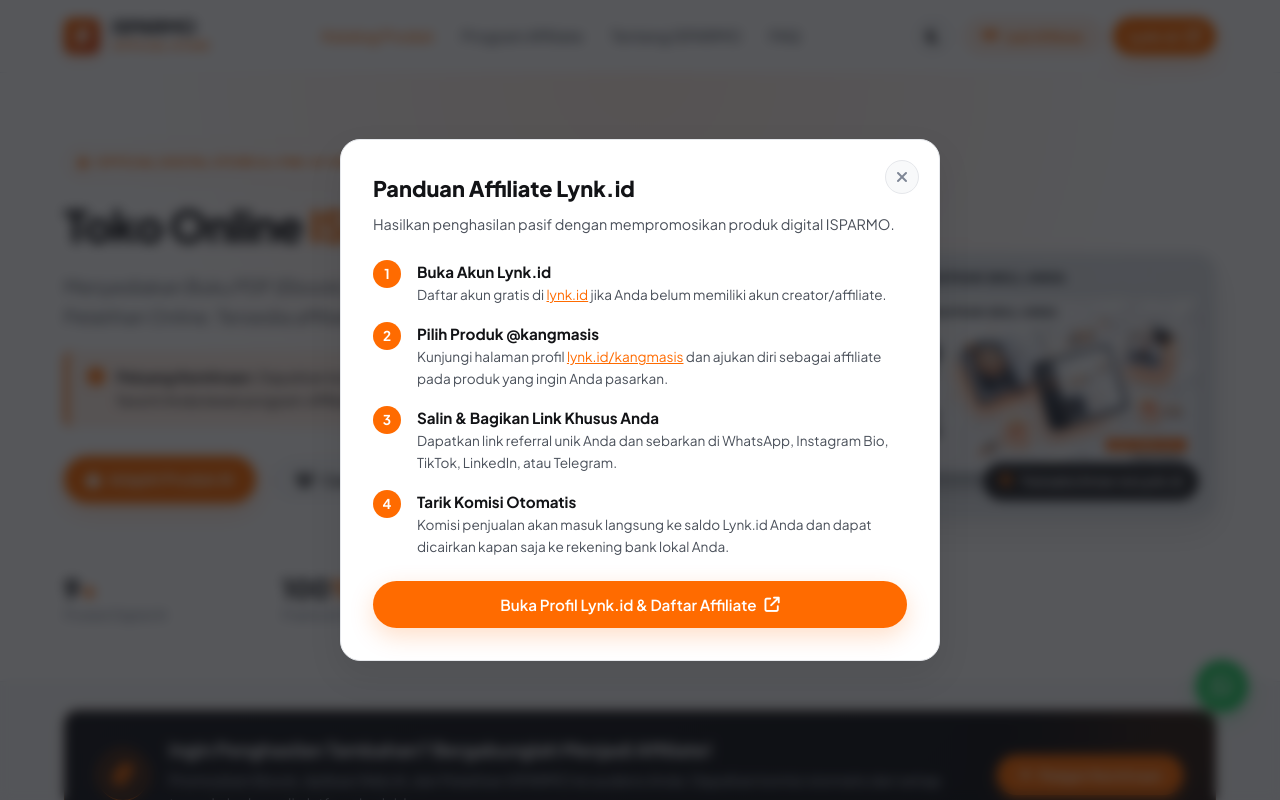
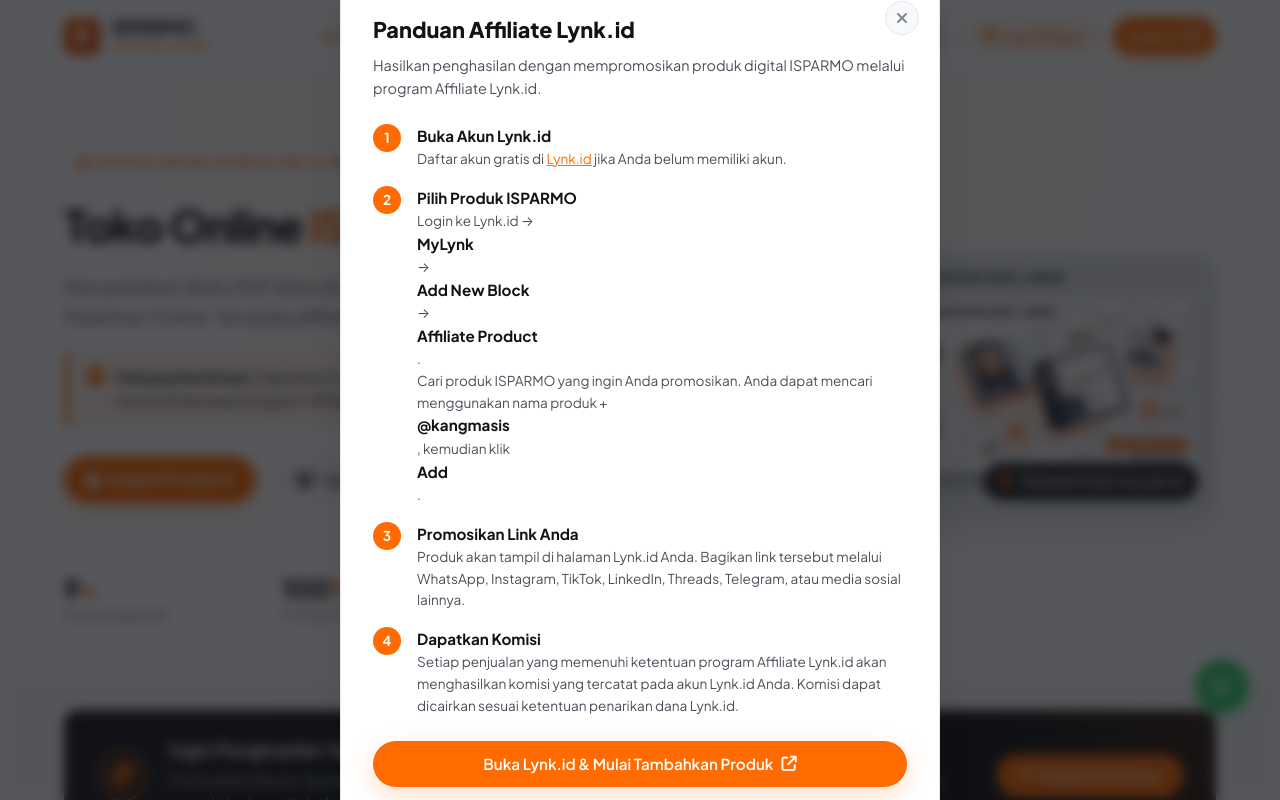
Before and after one commit to masisparmo/landingpage-lynk.id, a plain HTML site: page index.html in a window 1280 px wide. Both pictures are taken after a click on the button "Jadi Affiliate". Shown: the top 800 px of the page. Drawn offline with Linux system fonts and the light colour scheme.

Commit message:
docs(affiliate): update affiliate guide steps with MyLynk Add New Block instructions

```diff
--- a/index.html
+++ b/index.html
@@ -284,7 +284,7 @@
             "name": "Apakah tersedia program affiliate di Toko Online ISPARMO?",
             "acceptedAnswer": {
               "@type": "Answer",
-              "text": "Ya, seluruh produk digital ISPARMO membuka program affiliate resmi melalui Lynk.id. Siapa saja dapat mendaftar menjadi affiliate di Lynk.id dan membagikan link referral produk untuk mendapatkan komisi penjualan menarik secara otomatis."
+              "text": "Ya, seluruh produk digital ISPARMO membuka program affiliate resmi melalui Lynk.id. Login ke Lynk.id -> MyLynk -> Add New Block -> Affiliate Product, cari produk dengan nama produk + @kangmasis, lalu klik Add untuk mempromosikan dan mendapatkan komisi."
             }
           },
           {
@@ -890,7 +890,7 @@
               <i class="fa-solid fa-chevron-down"></i>
             </button>
             <div class="faq-answer">
-              Seluruh produk di Toko Online ISPARMO terhubung dengan fitur Affiliate di Lynk.id. Anda cukup membuat akun di Lynk.id, lalu mendaftar sebagai affiliate untuk produk-produk @kangmasis. Bagikan link referral khusus Anda di media sosial, grup WhatsApp, atau blog. Komisi akan otomatis tercatat di dashboard Lynk.id Anda setiap ada transaksi sukses!
+              Hasilkan penghasilan dengan mempromosikan produk digital ISPARMO melalui program Affiliate Lynk.id: (1) <strong>Buka Akun Lynk.id</strong> (daftar gratis jika belum punya akun), (2) <strong>Pilih Produk ISPARMO</strong> dengan login ke Lynk.id &rarr; MyLynk &rarr; Add New Block &rarr; Affiliate Product, lalu cari nama produk + <strong>@kangmasis</strong> dan klik Add, (3) <strong>Promosikan Link Anda</strong> di WhatsApp, Instagram, TikTok, LinkedIn, Threads, atau Telegram, (4) <strong>Dapatkan Komisi</strong> yang otomatis tercatat dan dapat dicairkan sesuai ketentuan Lynk.id.
             </div>
           </div>
 
@@ -930,7 +930,7 @@
 
       <div class="modal-header">
         <h3 id="modalTitle">Panduan Affiliate Lynk.id</h3>
-        <p>Hasilkan penghasilan pasif dengan mempromosikan produk digital ISPARMO.</p>
+        <p>Hasilkan penghasilan dengan mempromosikan produk digital ISPARMO melalui program Affiliate Lynk.id.</p>
       </div>
 
       <div class="modal-steps">
@@ -938,38 +938,38 @@
           <div class="step-num">1</div>
           <div class="step-text">
             <strong>Buka Akun Lynk.id</strong>
-            <p>Daftar akun gratis di <a href="https://lynk.id" target="_blank" rel="noopener noreferrer" style="color:var(--brand-orange); text-decoration:underline;">lynk.id</a> jika Anda belum memiliki akun creator/affiliate.</p>
+            <p>Daftar akun gratis di <a href="https://lynk.id" target="_blank" rel="noopener noreferrer" style="color:var(--brand-orange); text-decoration:underline;">Lynk.id</a> jika Anda belum memiliki akun.</p>
           </div>
         </div>
 
         <div class="modal-step">
           <div class="step-num">2</div>
           <div class="step-text">
-            <strong>Pilih Produk @kangmasis</strong>
-            <p>Kunjungi halaman profil <a href="https://lynk.id/kangmasis" target="_blank" rel="noopener noreferrer" style="color:var(--brand-orange); text-decoration:underline;">lynk.id/kangmasis</a> dan ajukan diri sebagai affiliate pada produk yang ingin Anda pasarkan.</p>
+            <strong>Pilih Produk ISPARMO</strong>
+            <p>Login ke Lynk.id &rarr; <strong>MyLynk</strong> &rarr; <strong>Add New Block</strong> &rarr; <strong>Affiliate Product</strong>.<br>Cari produk ISPARMO yang ingin Anda promosikan. Anda dapat mencari menggunakan nama produk + <strong>@kangmasis</strong>, kemudian klik <strong>Add</strong>.</p>
           </div>
         </div>
 
         <div class="modal-step">
           <div class="step-num">3</div>
           <div class="step-text">
-            <strong>Salin &amp; Bagikan Link Khusus Anda</strong>
-            <p>Dapatkan link referral unik Anda dan sebarkan di WhatsApp, Instagram Bio, TikTok, LinkedIn, atau Telegram.</p>
+            <strong>Promosikan Link Anda</strong>
+            <p>Produk akan tampil di halaman Lynk.id Anda. Bagikan link tersebut melalui WhatsApp, Instagram, TikTok, LinkedIn, Threads, Telegram, atau media sosial lainnya.</p>
           </div>
         </div>
 
         <div class="modal-step">
           <div class="step-num">4</div>
           <div class="step-text">
-            <strong>Tarik Komisi Otomatis</strong>
-            <p>Komisi penjualan akan masuk langsung ke saldo Lynk.id Anda dan dapat dicairkan kapan saja ke rekening bank lokal Anda.</p>
+            <strong>Dapatkan Komisi</strong>
+            <p>Setiap penjualan yang memenuhi ketentuan program Affiliate Lynk.id akan menghasilkan komisi yang tercatat pada akun Lynk.id Anda. Komisi dapat dicairkan sesuai ketentuan penarikan dana Lynk.id.</p>
           </div>
         </div>
       </div>
 
       <div style="display:flex; justify-content:flex-end; gap:0.75rem;">
-        <a href="https://lynk.id/kangmasis" target="_blank" rel="noopener noreferrer" class="btn-primary" style="width:100%; text-align:center;">
-          <span>Buka Profil Lynk.id &amp; Daftar Affiliate</span>
+        <a href="https://lynk.id" target="_blank" rel="noopener noreferrer" class="btn-primary" style="width:100%; text-align:center;">
+          <span>Buka Lynk.id &amp; Mulai Tambahkan Produk</span>
           <i class="fa-solid fa-arrow-up-right-from-square"></i>
         </a>
       </div>
```
